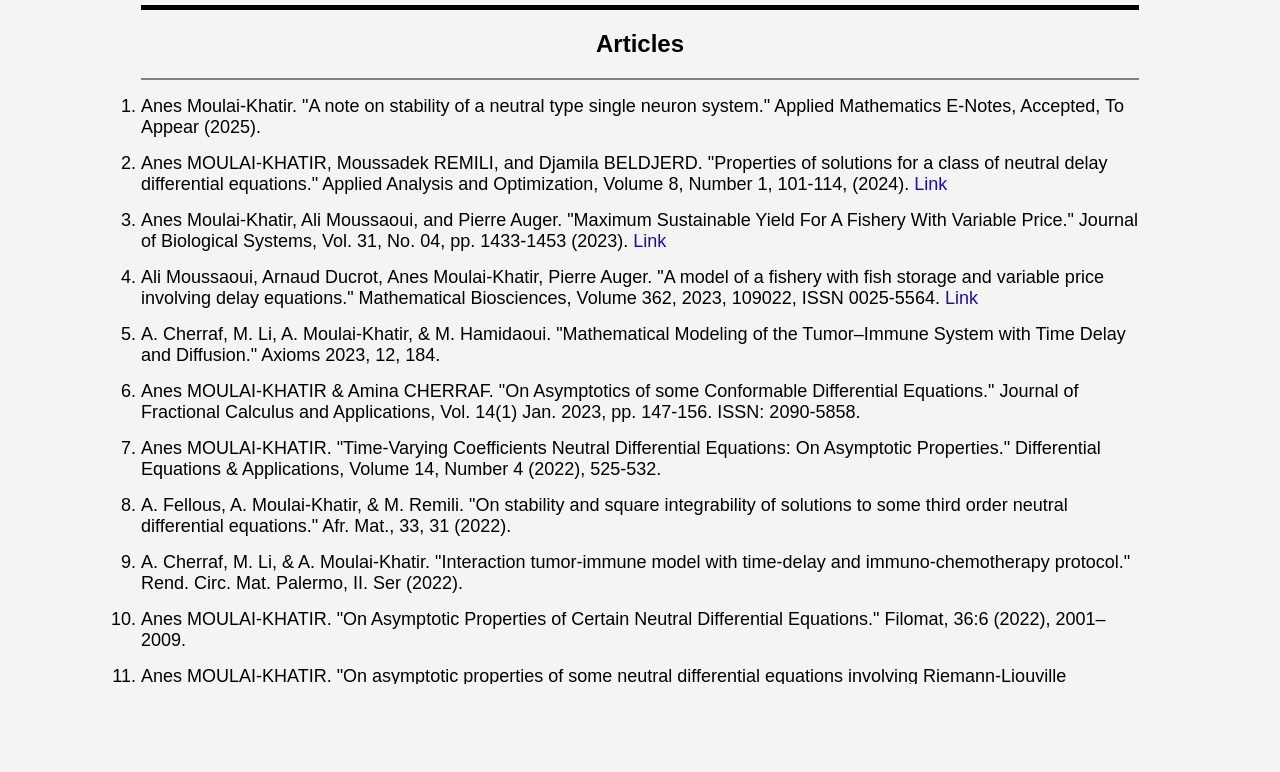
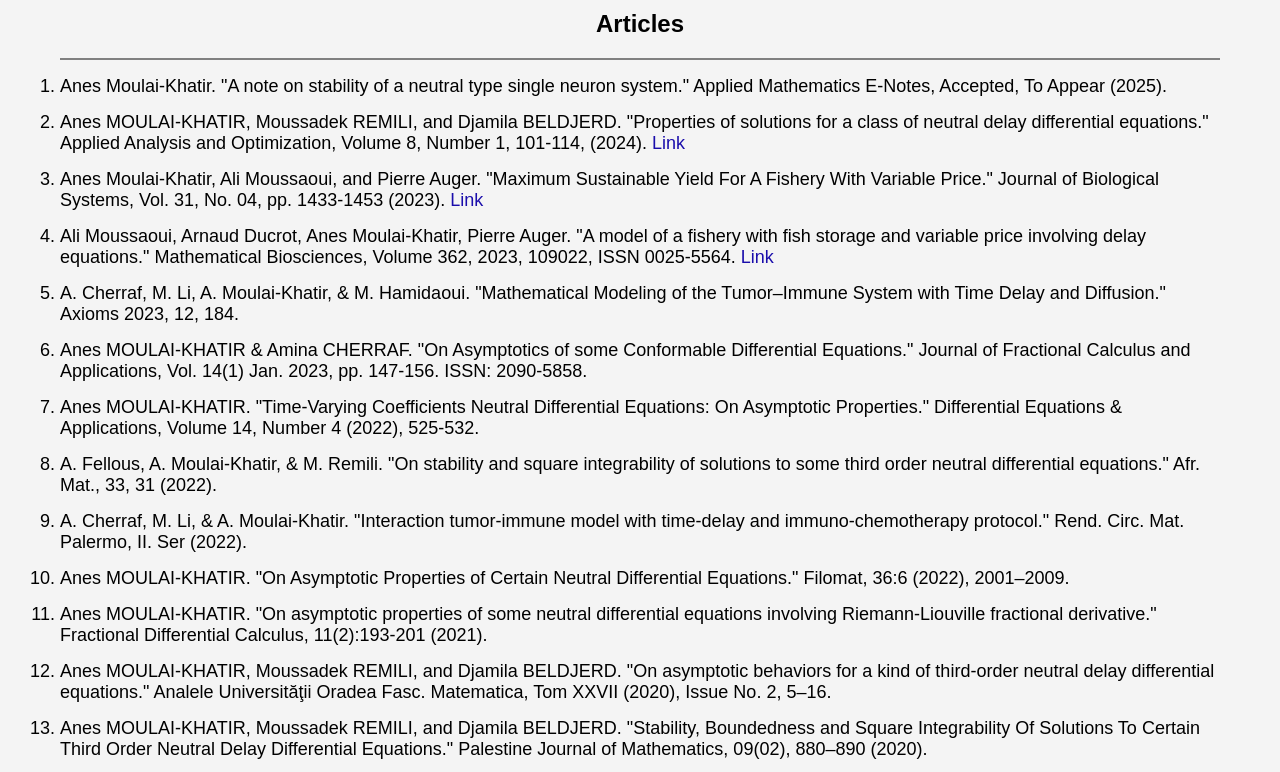
Before and after one commit to A-MOULAI-KHATIR/A-MK, a plain HTML site: page new2.html in a window 1280 px wide. Shown: the part 146-918 px from the top of the page. Before the commit the page ends 860 px from the top, so only its background shows below. Drawn offline with Linux system fonts and the light colour scheme.

Commit message:
Update new2.html

```diff
--- a/new2.html
+++ b/new2.html
@@ -19,13 +19,10 @@
         }
 
         .content-container {
-    		max-width: 90%;
+    		max-width: 100%;
+            padding: 30px;
     		margin: 0 0;
     		text-align: center;
-    		padding: 50px;
-    		box-sizing: border-box;
-    		overflow-y: auto;
-    		height: 100vh;
 		}
 
 
```
